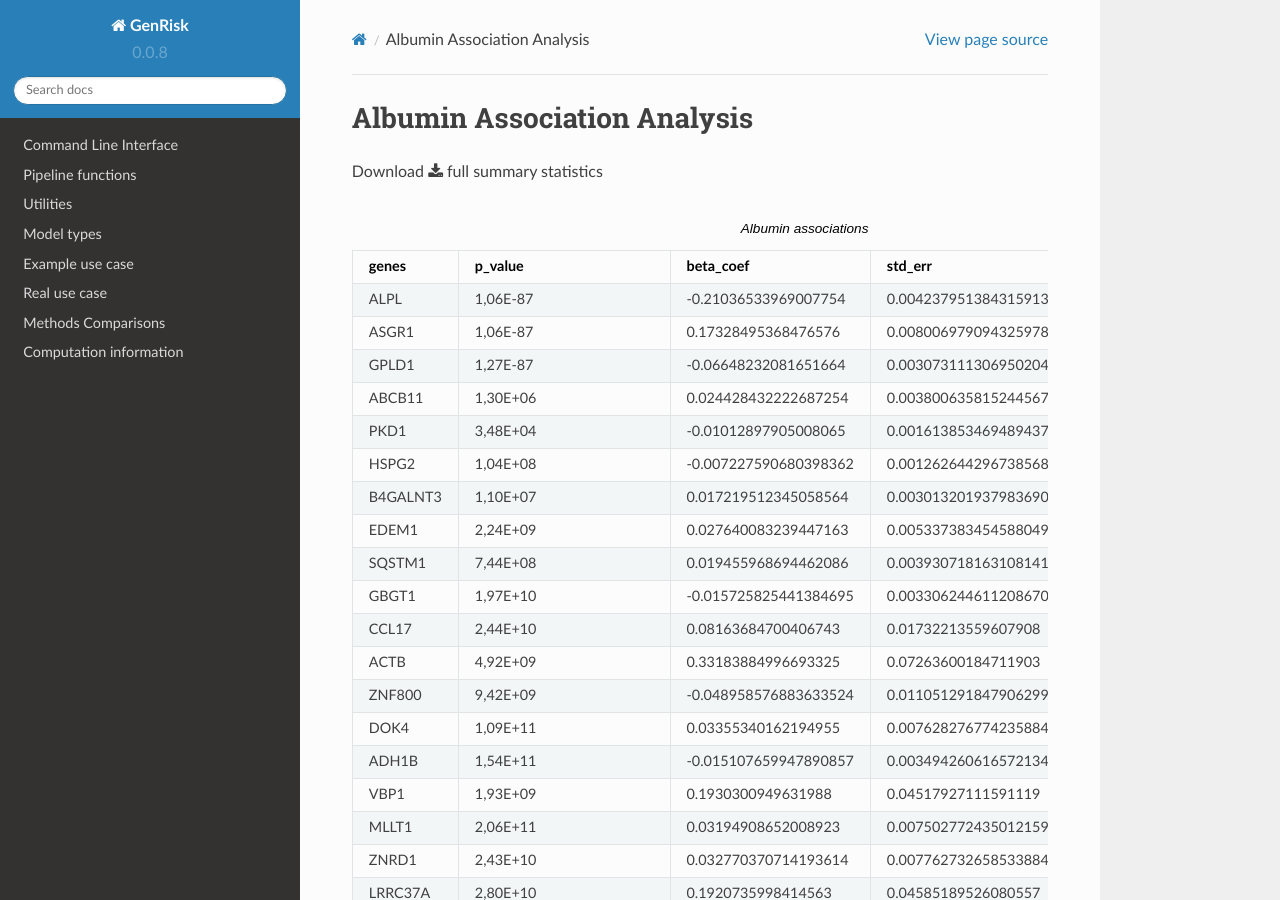
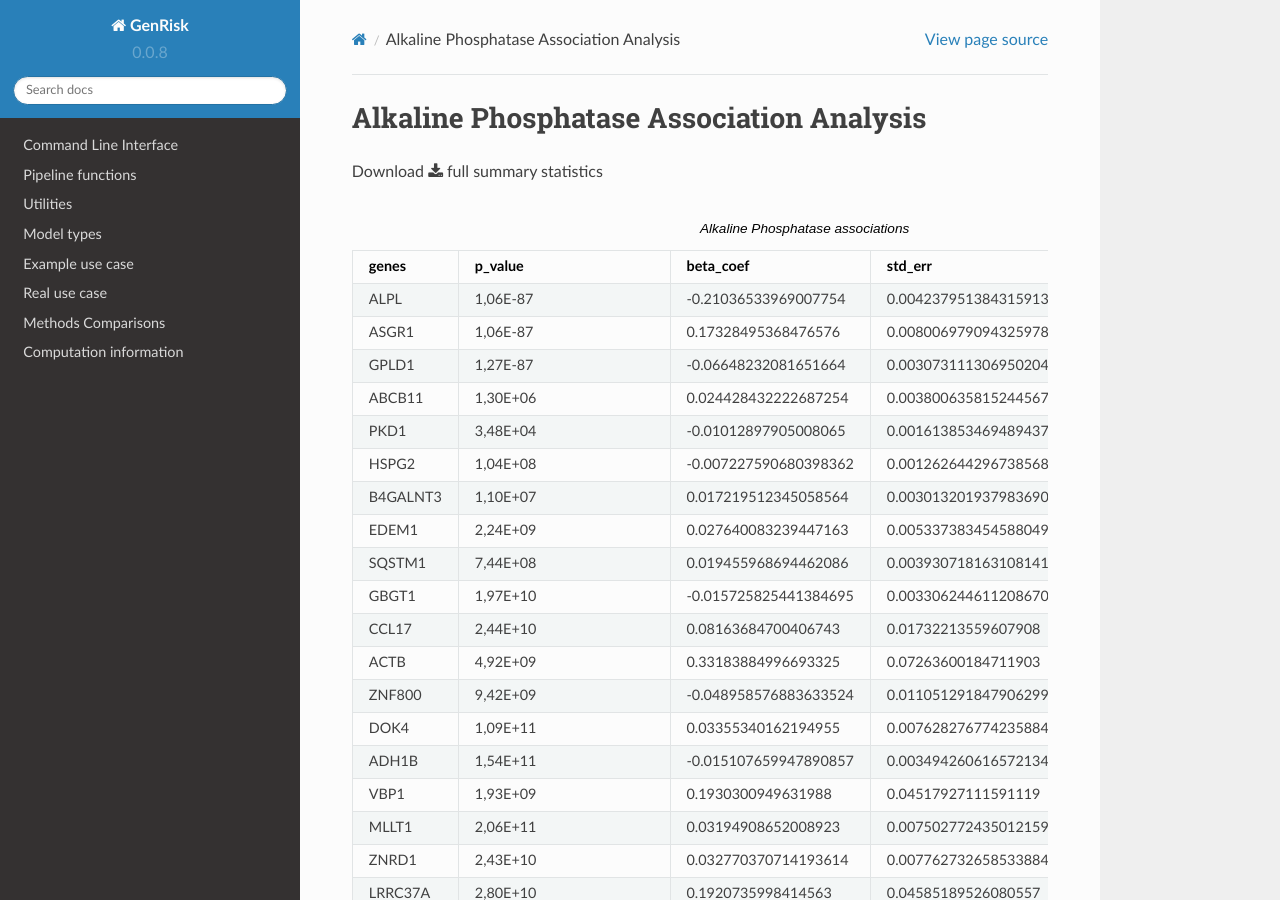
Before and after one commit to AldisiRana/GenRisk, a Sphinx documentation site: the page built from docs/source/biomarkers/alkaline_phosphatase.rst, in a window 1280 px wide and 900 px high. Built offline with Sphinx 7.4.7 and the Read the Docs theme 2.0.0, drawn with Linux system fonts in a browser that asks for light colours.

Commit message:
update documentation

```diff
--- a/docs/source/biomarkers/alkaline_phosphatase.rst
+++ b/docs/source/biomarkers/alkaline_phosphatase.rst
@@ -1,10 +1,10 @@
-.. _albumin:
+.. _alkaline-phosphatase:
 
-Albumin Association Analysis
+Alkaline Phosphatase Association Analysis
 ==============================================
 Download :download:`full summary statistics <../../association_results/linear_assoc_alkaline_phosphatase_cov_filtered.csv>`
 
-.. csv-table:: Albumin associations
+.. csv-table:: Alkaline Phosphatase associations
    :delim: ;
    :header-rows: 1
 
--- a/docs/source/real_cases.rst
+++ b/docs/source/real_cases.rst
@@ -163,9 +163,9 @@ Association analysis
 +----------------------------------+----------------------------------------------------------------------------------------------------------------+
 |                   Albumin        | FCGRT, ALB, IQGAP2, `More <https://genrisk.readthedocs.io/en/latest/biomarkers/albumin.html>`_                 |
 +----------------------------------+----------------------------------------------------------------------------------------------------------------+
-|     Alkaline phosphatase         |       ALPL, GPLD1, ASGR1                                                                                       |
+|     Alkaline phosphatase         |  ALPL, GPLD1, ASGR1, `More <https://genrisk.readthedocs.io/en/latest/biomarkers/alkaline_phosphatase.html>`_   |
 +----------------------------------+----------------------------------------------------------------------------------------------------------------+
-|       Apolipoprotein A           |       ABCA1, LIPG, LCAT                                                                                        |
+|       Apolipoprotein A           |    ABCA1, LIPG, LCAT, `More <https://genrisk.readthedocs.io/en/latest/biomarkers/apolipoprotein_a.html>`_      |
 +----------------------------------+----------------------------------------------------------------------------------------------------------------+
 |          Apolipoprotein B*       |         PCSK9, LDLR, NKPD                                                                                      |
 +----------------------------------+----------------------------------------------------------------------------------------------------------------+
```
Also changed, not shown: docs/source/biomarkers/apolipoprotein_a.rst (added, +53 -0 lines), 6 other files.
